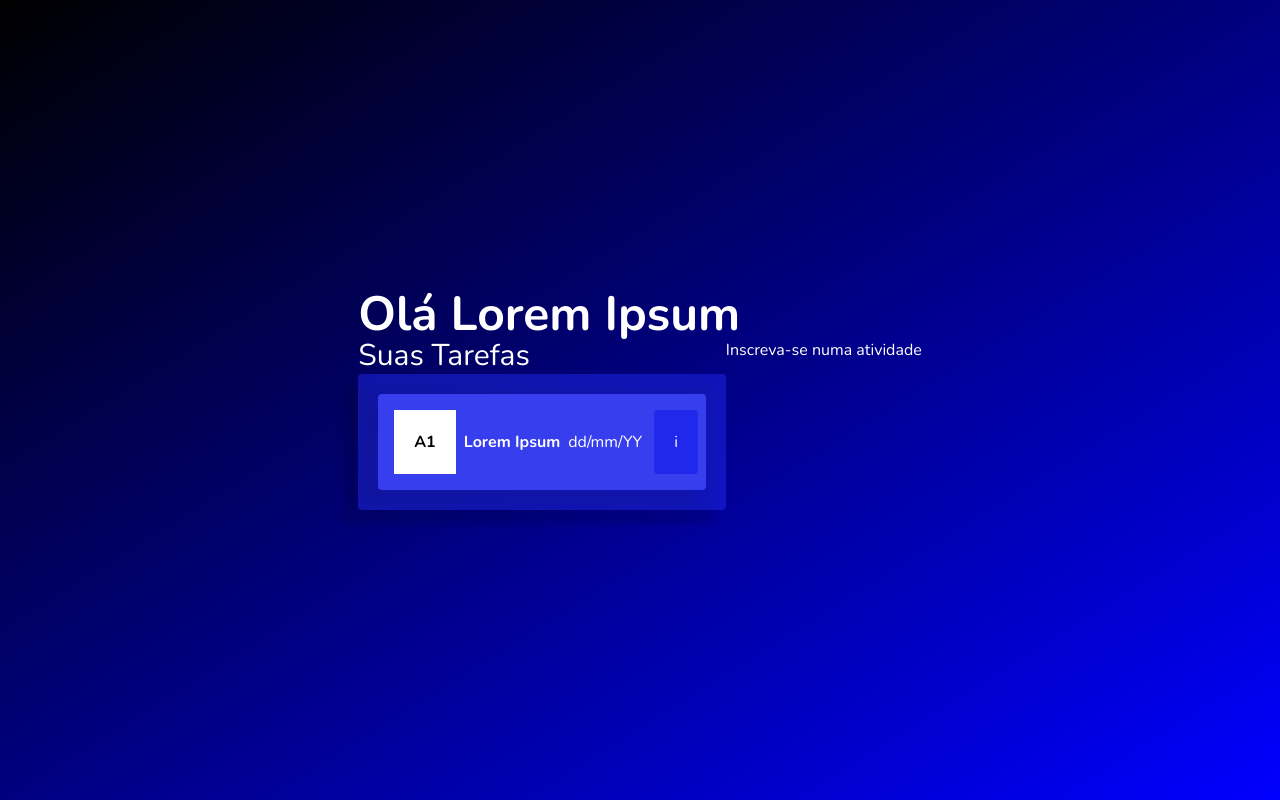
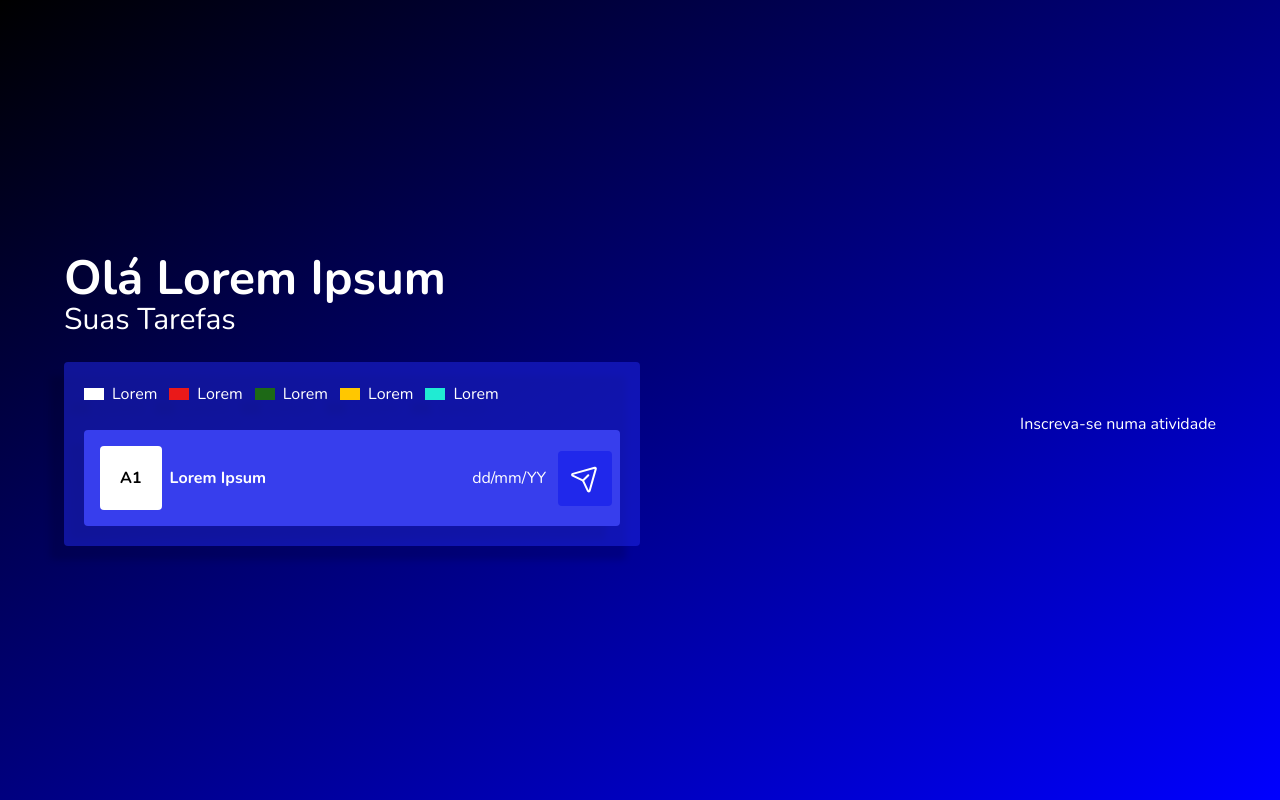
Before and after one commit to JoaoVictor-FA/Projeto-Eng-soft, a React (Vite) app in the folder frontend-engsoft/: page /Student in a window 1280 px wide. Built offline with nearby package versions, Linux system fonts and the light colour scheme.

Commit message:
Activity card and label done

```diff
--- a/frontend-engsoft/src/components/Card.tsx
+++ b/frontend-engsoft/src/components/Card.tsx
@@ -1,15 +1,20 @@
+import arrow from '../assets/Arrow.svg'
 export default function Card() {
   return (
     <article className="flex items-center justify-between p-2 rounded bg-blue-secondary">
       <div className="flex justify-center items-center gap-2 p-2 ">
-        <div className="p-5 bg-white ">
+        <div className="p-5 bg-white rounded ">
           <h3 className="font-bold text-black">A1</h3>
         </div>
         <h4  className="font-bold">Lorem Ipsum</h4>
       </div>
       <div className="flex justify-center items-center gap-3">
         <p>dd/mm/YY</p>
-        <button className="bg-blue-main p-5 rounded">i</button>
+        <button className="bg-blue-main hover:bg-blue-darker transition p-3 rounded">
+          <img
+          src={arrow}
+          alt="arrow" />
+        </button>
       </div>
     </article>
   )
--- /dev/null
+++ b/frontend-engsoft/src/components/Labels.tsx
@@ -0,0 +1,27 @@
+
+export default function Labels() {
+  return (
+    <div className="flex items-center gap-3">
+      <div className="flex items-center gap-2">
+        <div className="bg-white w-5 h-3" />
+        <span>Lorem</span>
+      </div>
+      <div className="flex items-center gap-2">
+        <div className="bg-red-main w-5 h-3" />
+        <span>Lorem</span>
+      </div>
+      <div className="flex items-center gap-2">
+        <div className="bg-green-dark w-5 h-3" />
+        <span>Lorem</span>
+      </div>
+      <div className="flex items-center gap-2">
+        <div className="bg-yellow-main w-5 h-3" />
+        <span>Lorem</span>
+      </div>
+      <div className="flex items-center gap-2">
+        <div className="bg-cyan-main w-5 h-3" />
+        <span>Lorem</span>
+      </div>
+    </div>
+  )
+}
--- a/frontend-engsoft/src/pages/StudentHome.tsx
+++ b/frontend-engsoft/src/pages/StudentHome.tsx
@@ -1,17 +1,18 @@
 import Card from "../components/Card";
-
+import Labels from "../components/Labels";
 export default function StudentHome() {
   return (
-    <main className="text-white">
+    <main className="text-white w-full max-w-6xl">
       <h1 className="font-bold text-5xl">Olá Lorem Ipsum</h1>
-      <section className="flex justify-between">
-        <aside >
+      <section className="flex items-center justify-between gap-10">
+        <aside className="w-1/2 flex flex-col gap-6">
           <h3 className="text-3xl">Suas Tarefas</h3>
-          <div className="bg-blue-main bg-opacity-50 p-5 rounded drop-shadow-lg">
+          <div className="flex flex-col gap-6 bg-blue-main bg-opacity-50 p-5 rounded drop-shadow-lg">
+            <Labels />
             <Card />
           </div>
         </aside>
-        <div>
+        <div className="">
           <h3>Inscreva-se numa atividade</h3>
         </div>
       </section>
--- a/frontend-engsoft/tailwind.config.cjs
+++ b/frontend-engsoft/tailwind.config.cjs
@@ -14,6 +14,24 @@ module.exports = {
         secondary: "#373EED",
         pure: "#0000FF",
       },
+      cyan:{
+        main:"#20EBD3",
+        darker:"#00AA96",
+        light:"#6BF8E7"
+      },
+      green: {
+        dark: "#1D6916",
+        light:"#3CAE14"
+      },
+      red: {
+        main: "#EA1919",
+        secondary: "#AD1313",
+        darker: "#680000",
+      },
+      yellow: {
+        main: "#FFC700",
+        darker: "#FF7A00",
+      },
       white: "#FFFFFF",
       black: "#000000",
       gray: {
```
Also changed, not shown: frontend-engsoft/src/assets/Arrow.svg (added).
